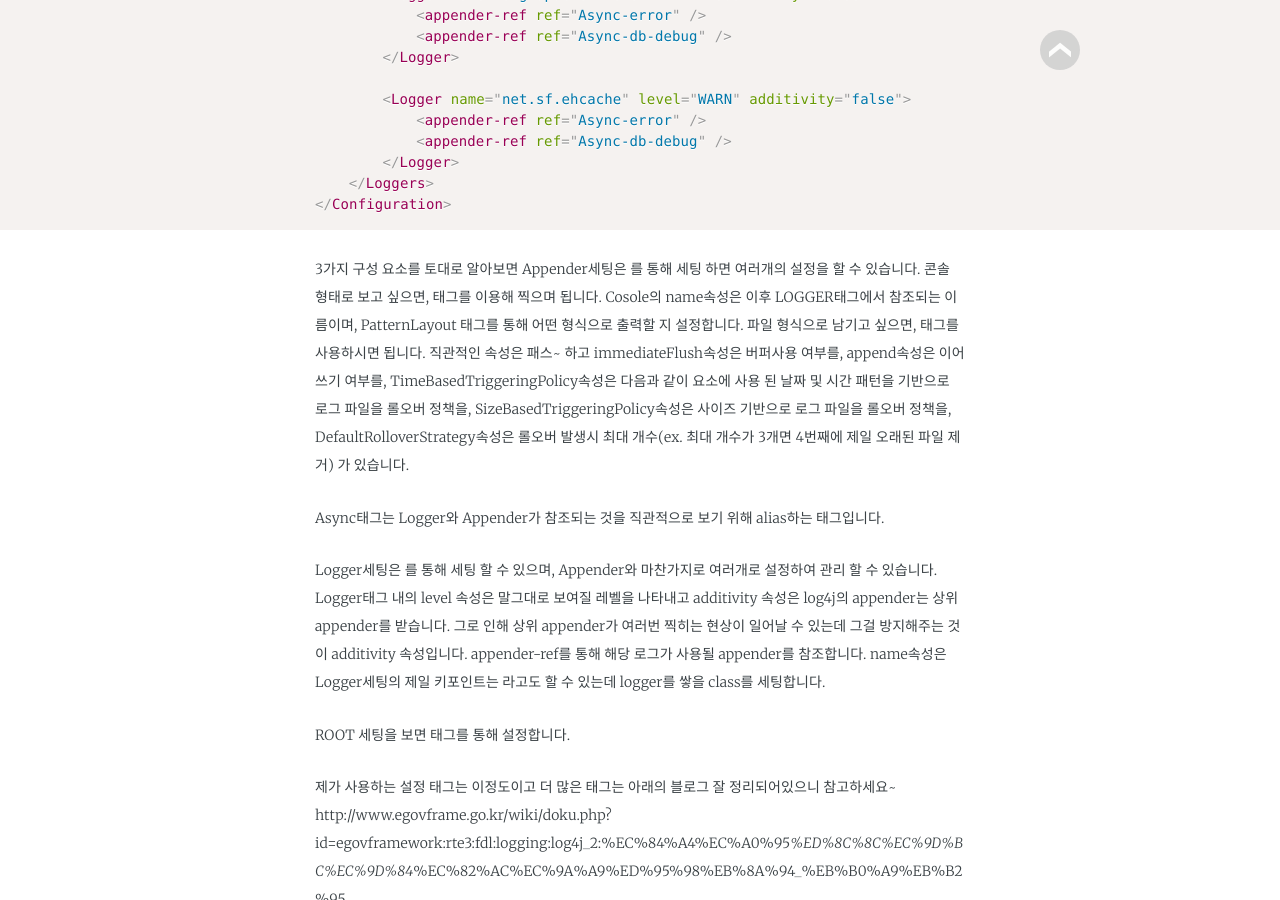
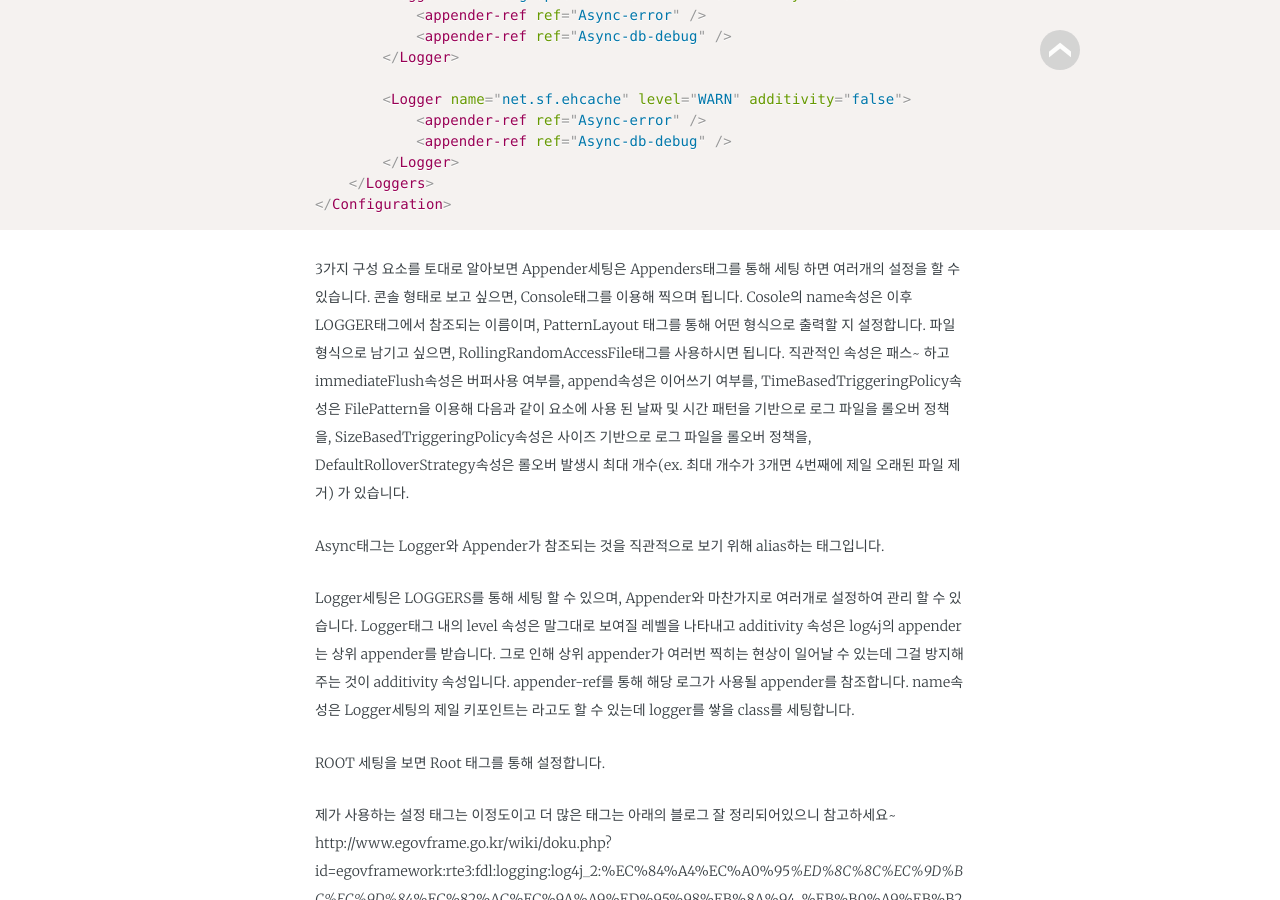
Before and after one commit to jwillmer/jekyllDecent, a Jekyll site: the page built from _posts/2019-02-07-log4j.md, in a window 1280 px wide and 900 px high, scrolled down 3936 px. Built offline with Jekyll 4.4.1, drawn with Linux system fonts in a browser that asks for light colours; some web fonts are replaced.

Commit message:
Update 2019-02-07-log4j.md

````diff
--- a/_posts/2019-02-07-log4j.md
+++ b/_posts/2019-02-07-log4j.md
@@ -149,30 +149,30 @@ log4j의 설정은 크게 xml형식과 properties형식이 있습니다. xml형
 ```
 
 3가지 구성 요소를 토대로 알아보면
-Appender세팅은 <Appenders>를 통해 세팅 하면 여러개의 설정을 할 수 있습니다.
-콘솔 형태로 보고 싶으면, <Console>태그를 이용해 찍으며 됩니다.
+Appender세팅은 Appenders태그를 통해 세팅 하면 여러개의 설정을 할 수 있습니다.
+콘솔 형태로 보고 싶으면, Console태그를 이용해 찍으며 됩니다.
 Cosole의
 name속성은 이후 LOGGER태그에서 참조되는 이름이며,
 PatternLayout 태그를 통해 어떤 형식으로 출력할 지 설정합니다.
-파일 형식으로 남기고 싶으면, <RollingRandomAccessFile>태그를 사용하시면 됩니다.
+파일 형식으로 남기고 싶으면, RollingRandomAccessFile태그를 사용하시면 됩니다.
 직관적인 속성은 패스~ 하고
 immediateFlush속성은 버퍼사용 여부를,
 append속성은 이어쓰기 여부를,
-TimeBasedTriggeringPolicy속성은 <FilePattern/>다음과 같이 요소에 사용 된 날짜 및 시간 패턴을 기반으로 로그 파일을 롤오버 정책을,
+TimeBasedTriggeringPolicy속성은 FilePattern을 이용해 다음과 같이 요소에 사용 된 날짜 및 시간 패턴을 기반으로 로그 파일을 롤오버 정책을,
 SizeBasedTriggeringPolicy속성은 사이즈 기반으로 로그 파일을 롤오버 정책을,
 DefaultRolloverStrategy속성은 롤오버 발생시 최대 개수(ex. 최대 개수가 3개면 4번째에 제일 오래된 파일 제거)
 가 있습니다.
 
 Async태그는 Logger와 Appender가 참조되는 것을 직관적으로 보기 위해 alias하는 태그입니다.
 
-Logger세팅은 <LOGGERS>를 통해 세팅 할 수 있으며, Appender와 마찬가지로 여러개로 설정하여 관리 할 수 있습니다.
+Logger세팅은 LOGGERS를 통해 세팅 할 수 있으며, Appender와 마찬가지로 여러개로 설정하여 관리 할 수 있습니다.
 Logger태그 내의
 level 속성은 말그대로 보여질 레벨을 나타내고
 additivity 속성은 log4j의 appender는 상위 appender를 받습니다. 그로 인해 상위 appender가 여러번 찍히는 현상이 일어날 수 있는데 그걸 방지해주는 것이 additivity 속성입니다.
 appender-ref를 통해 해당 로그가 사용될 appender를 참조합니다.
 name속성은 Logger세팅의 제일 키포인트는 라고도 할 수 있는데 logger를 쌓을 class를 세팅합니다.
 
-ROOT 세팅을 보면 <Root> 태그를 통해 설정합니다.
+ROOT 세팅을 보면 Root 태그를 통해 설정합니다.
 
 제가 사용하는 설정 태그는 이정도이고 더 많은 태그는 아래의 블로그 잘 정리되어있으니 참고하세요~
 http://www.egovframe.go.kr/wiki/doku.php?id=egovframework:rte3:fdl:logging:log4j_2:%EC%84%A4%EC%A0%95_%ED%8C%8C%EC%9D%BC%EC%9D%84_%EC%82%AC%EC%9A%A9%ED%95%98%EB%8A%94_%EB%B0%A9%EB%B2%95
````
